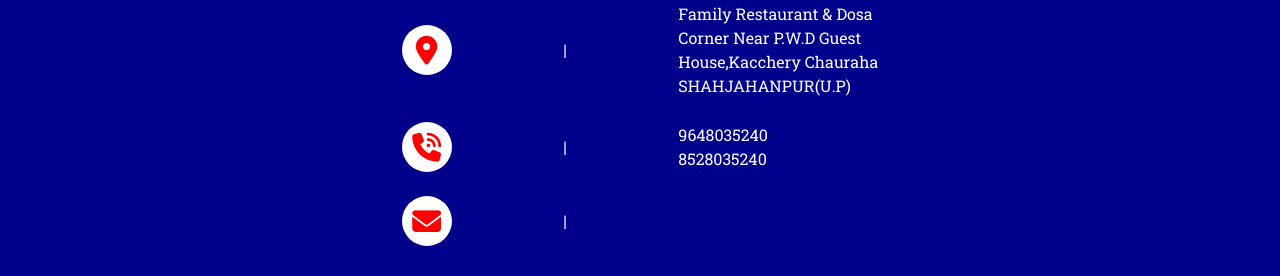
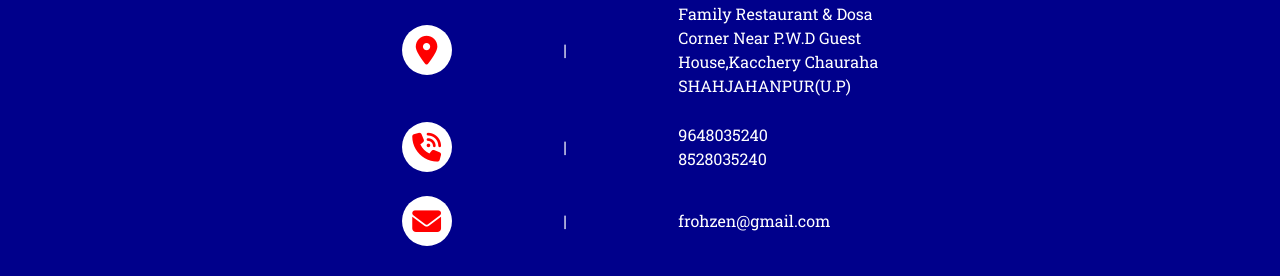
Before and after one commit to Impact-Digital/Frohzen, a plain HTML site: page index.html in a window 1280 px wide. Shown: the part 674-950 px from the top of the page. Drawn offline with nearby package versions, Linux system fonts and the light colour scheme.

Commit message:
Update index.html

```diff
--- a/index.html
+++ b/index.html
@@ -142,7 +142,7 @@
   <div class="container d-flex align-items-center justify-content-center mt-4 ">
     <div class="icon"><i class="fa-solid fa-envelope contact_font"></i></div>
     <div class="hr">|</div>
-    <div class="content"></div>
+    <div class="content">frohzen@gmail.com</div>
   </div>
 </section>
 
```
